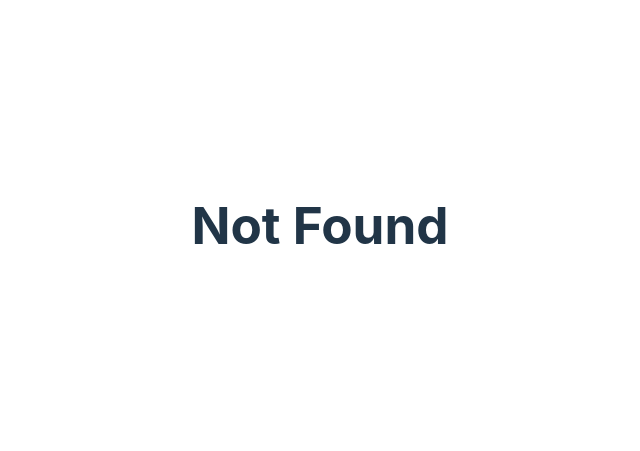
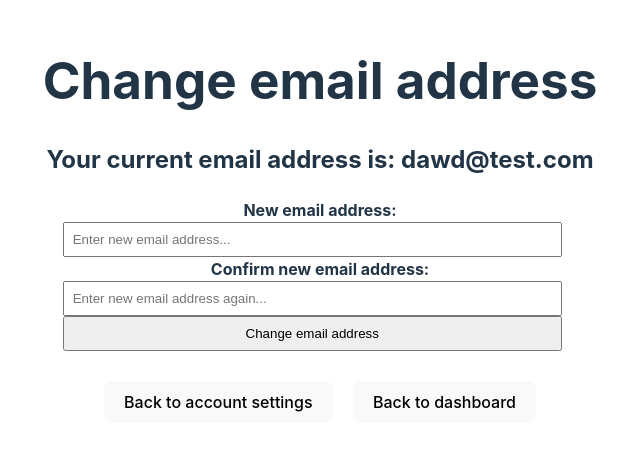
Before and after one commit to robbdouglas/hearthstone-battlegrounds-stats, a React (Vite) app: page /change-email in a window 1280 px wide. Shown: the part 175-626 px from the top of the page, without its empty margins (320-960 px from the left). Built offline with nearby package versions, Linux system fonts and the light colour scheme.

Commit message:
add change username, pw, email and also delete acc to acc settings

```diff
--- a/src/App.jsx
+++ b/src/App.jsx
@@ -12,6 +12,10 @@ import AccountSettings from "./components/AccountSettings";
 import AllGames from "./components/AllGames";
 import PlayerStats from "./components/PlayerStats";
 import StatsDetails from "./components/StatsDetails";
+import ChangeUserName from "./components/ChangeUserName";
+import ChangePassword from "./components/ChangePassword";
+import ChangeEmail from "./components/ChangeEmail";
+import DeleteAccount from "./components/DeleteAccount";
 
 function App() {
   return (
@@ -28,6 +32,10 @@ function App() {
         <Route path="/all-games" element={<AllGames />} />
         <Route path="/player-stats" element={<PlayerStats />} />
         <Route path="stats-details" element={<StatsDetails />} />
+        <Route path="/change-username" element={<ChangeUserName />} />
+        <Route path="/change-password" element={<ChangePassword />} />
+        <Route path="/change-email" element={<ChangeEmail />} />
+        <Route path="/delete-account" element={<DeleteAccount />} />
         <Route path="*" element={<h1>Not Found</h1>} />
       </Routes>
     </Router>
--- a/src/components/AccountSettings.jsx
+++ b/src/components/AccountSettings.jsx
@@ -1,7 +1,33 @@
 import React from "react";
+import { Link } from "react-router-dom";
+import "../styles/AccountSettings.css";
 
 function AccountSettings() {
-  return <div>AccountSettings</div>;
+  return (
+    <div>
+      <h1>Account Settings</h1>
+      <h2>Change your account settings here!</h2>
+      <div className="settings-container">
+        <Link to="/change-username">
+          <button>Change username</button>
+        </Link>
+        <Link to="/change-password">
+          <button>Change password</button>
+        </Link>
+        <Link to="/change-email">
+          <button>Change email address</button>
+        </Link>
+        <Link to="/delete-account">
+          <button className="delete-acc">DELETE ACCOUNT</button>
+        </Link>
+      </div>
+      <div className="back-buttons-container">
+        <Link to="/dashboard">
+          <button className="back-to-home">Back to dashboard</button>
+        </Link>
+      </div>
+    </div>
+  );
 }
 
 export default AccountSettings;
--- /dev/null
+++ b/src/components/ChangeEmail.jsx
@@ -0,0 +1,47 @@
+import React from "react";
+import { Link } from "react-router-dom";
+
+function ChangeEmail() {
+  return (
+    <div>
+      <h1>Change email address</h1>
+      <h2>
+        Your current email address is:{" "}
+        <span className="current-email">dawd@test.com</span>
+      </h2>
+      <div className="change-email-form">
+        <form action="">
+          <label htmlFor="new-email">New email address:</label>
+          <input
+            type="email"
+            id="new-email"
+            name="new-email"
+            placeholder="Enter new email address..."
+          ></input>
+          <label htmlFor="new-email-again">Confirm new email address:</label>
+          <input
+            type="email"
+            id="new-email-again"
+            name="new-email-again"
+            placeholder="Enter new email address again..."
+          ></input>
+          <input
+            type="submit"
+            value="Change email address"
+            className="submit-button change-email"
+          ></input>
+        </form>
+      </div>
+      <div className="back-buttons-container">
+        <Link to="/account-settings">
+          <button className="back-to-home">Back to account settings</button>
+        </Link>
+        <Link to="/dashboard">
+          <button className="back-to-home">Back to dashboard</button>
+        </Link>
+      </div>
+    </div>
+  );
+}
+
+export default ChangeEmail;
--- /dev/null
+++ b/src/components/ChangePassword.jsx
@@ -0,0 +1,39 @@
+import React from "react";
+import { Link } from "react-router-dom";
+
+function ChangePassword() {
+  return (
+    <div>
+      <h1>Change password</h1>
+      <div className="change-password-form">
+        <form action="">
+          <label htmlFor="old-password">Old password:</label>
+          <input type="password" name="old-password" id="old-password"></input>
+          <label htmlFor="new-password">New password:</label>
+          <input type="password" name="new-password" id="new-password"></input>
+          <label htmlFor="confirm-password">Confirm new password:</label>
+          <input
+            type="password"
+            name="confirm-password"
+            id="confirm-password"
+          ></input>
+          <input
+            type="submit"
+            value="Change password"
+            className="submit-button"
+          ></input>
+        </form>
+      </div>
+      <div className="back-buttons-container">
+        <Link to="/account-settings">
+          <button className="back-to-home">Back to account settings</button>
+        </Link>
+        <Link to="/dashboard">
+          <button className="back-to-home">Back to dashboard</button>
+        </Link>
+      </div>
+    </div>
+  );
+}
+
+export default ChangePassword;
--- /dev/null
+++ b/src/components/ChangeUserName.jsx
@@ -0,0 +1,40 @@
+import React from "react";
+import { Link } from "react-router-dom";
+
+function ChangeUserName() {
+  return (
+    <div>
+      <h1>Change username</h1>
+      <h2>
+        Your current username is:{" "}
+        <span className="current-username">TEST_USER</span>
+      </h2>
+      <div className="new-username-form">
+        <form action="">
+          <label htmlFor="new-username">New username:</label>
+          <input
+            type="text"
+            id="new-username"
+            name="new-username"
+            placeholder="Enter new username"
+          ></input>
+          <input
+            type="submit"
+            value="Change username"
+            className="submit-button change-username"
+          ></input>
+        </form>
+      </div>
+      <div className="back-buttons-container">
+        <Link to="/account-settings">
+          <button className="back-to-home">Back to account settings</button>
+        </Link>
+        <Link to="/dashboard">
+          <button className="back-to-home">Back to dashboard</button>
+        </Link>
+      </div>
+    </div>
+  );
+}
+
+export default ChangeUserName;
--- /dev/null
+++ b/src/components/DeleteAccount.jsx
@@ -0,0 +1,21 @@
+import React from "react";
+import { Link } from "react-router-dom";
+
+function DeleteAccount() {
+  return (
+    <div>
+      <h1>Delete Account</h1>
+      <h2 className="delete-acc-h2">ARE YOU SURE YOU WANT TO DELETE YOUR ACCOUNT?</h2>
+      <div className="back-buttons-container">
+        <Link to="/account-settings">
+          <button className="back-to-home">Back to account settings</button>
+        </Link>
+        <Link to="/dashboard">
+          <button className="back-to-home">Back to dashboard</button>
+        </Link>
+      </div>
+    </div>
+  );
+}
+
+export default DeleteAccount;
--- /dev/null
+++ b/src/styles/AccountSettings.css
@@ -0,0 +1,17 @@
+.settings-container {
+  display: flex;
+  justify-content: center;
+  align-items: center;
+}
+
+.settings-container button {
+  margin-right: 10px;
+}
+
+.delete-acc {
+  background-color: rgba(255, 0, 0, 0.472);
+}
+
+.delete-acc-h2 {
+  color: rgba(255, 0, 0, 0.472);
+}
```
